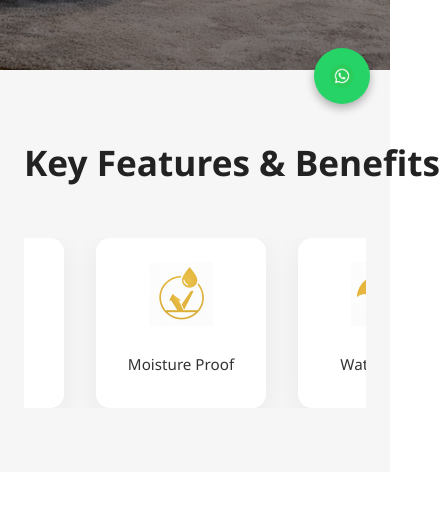
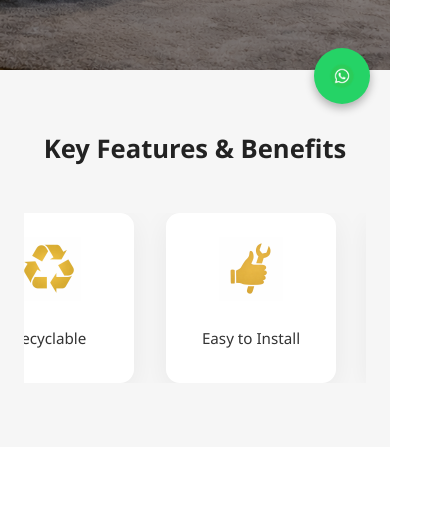
Before and after one commit to hritam03/barddhaman-upvc-interiors, a React (Vite) app: page / in a window 390 px wide. Shown: the part 720-1242 px from the top of the page, 440 px wide, since content can reach past the window. Built offline with nearby package versions, Linux system fonts and the light colour scheme.

Commit message:
WIP: Changes added to CSS

```diff
--- a/src/styles/main.css
+++ b/src/styles/main.css
@@ -82,6 +82,7 @@ ul {
 
 .dropdown-menu {
   position: fixed; /* 🔥 IMPORTANT FIX */
+  max-width: calc(100vw - 3rem); /* 🔥 prevents overflow */
 
   top: 72px;
   right: 1.5rem;
@@ -204,7 +205,9 @@ section {
   position: relative;
   height: 85vh;
   overflow: hidden;
+  max-width: 100%;
 }
+
 
 .hero img {
   width: 100%;
@@ -656,14 +659,18 @@ section {
 .key-features h2 {
   font-size: 2.2rem;
   margin-bottom: 3rem;
-  white-space: nowrap;      /* 👈 keeps it in one line */
+  text-align: center;
+  padding: 0 1rem;
 }
 
 
 .features-grid {
   display: flex;
   gap: 2rem;
-  overflow-x: hidden;
+
+  overflow-x: hidden;  /* required for auto-scroll */
+  padding: 0 1rem;     /* prevents edge clipping */
+
   align-items: stretch;
 }
 
@@ -724,14 +731,15 @@ section {
 
 
 
-@media (max-width: 1024px) {
-  .features-grid {
-    grid-template-columns: repeat(4, 1fr); /* tablet */
+
+@media (max-width: 600px) {
+  .key-features h2 {
+    font-size: 1.6rem;
+    line-height: 1.2;
   }
 }
 
-@media (max-width: 600px) {
-  .features-grid {
-    grid-template-columns: repeat(2, 1fr); /* mobile */
-  }
+
+* {
+  max-width: 100vw;
 }
```
